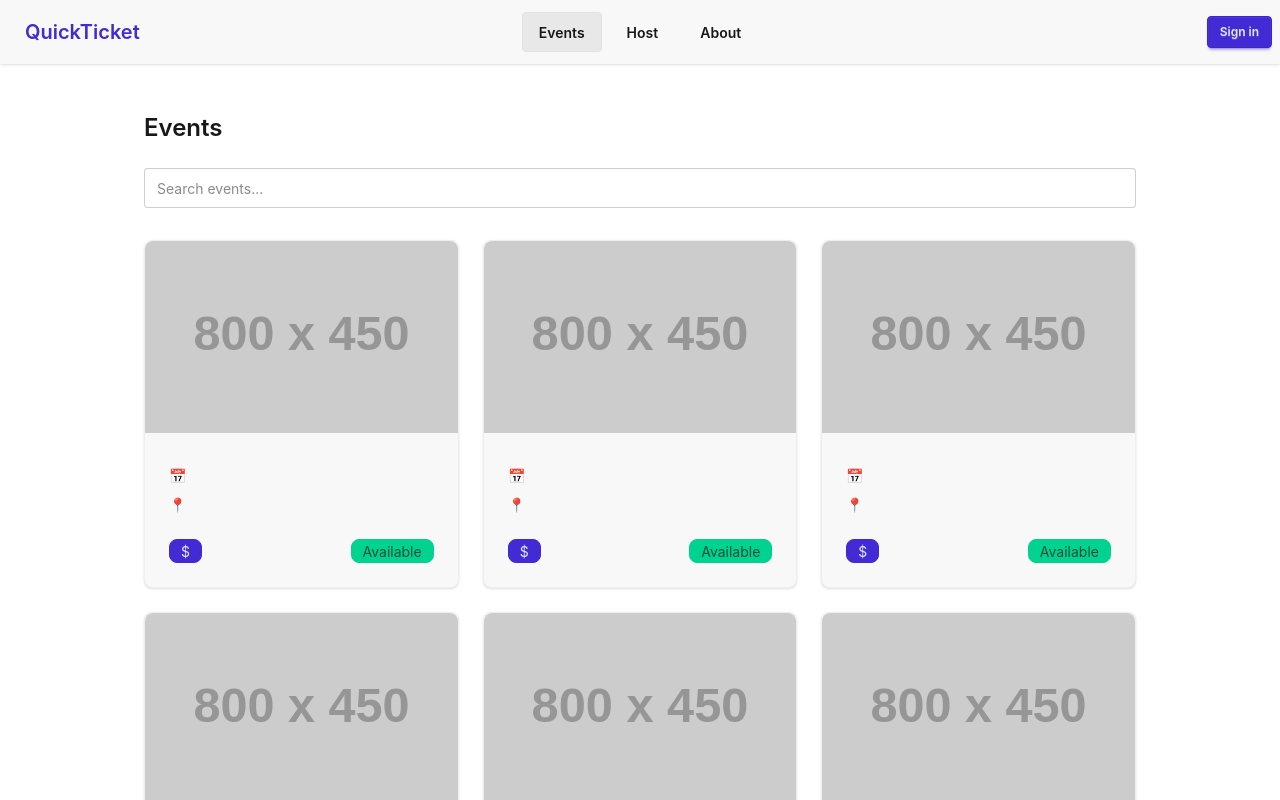
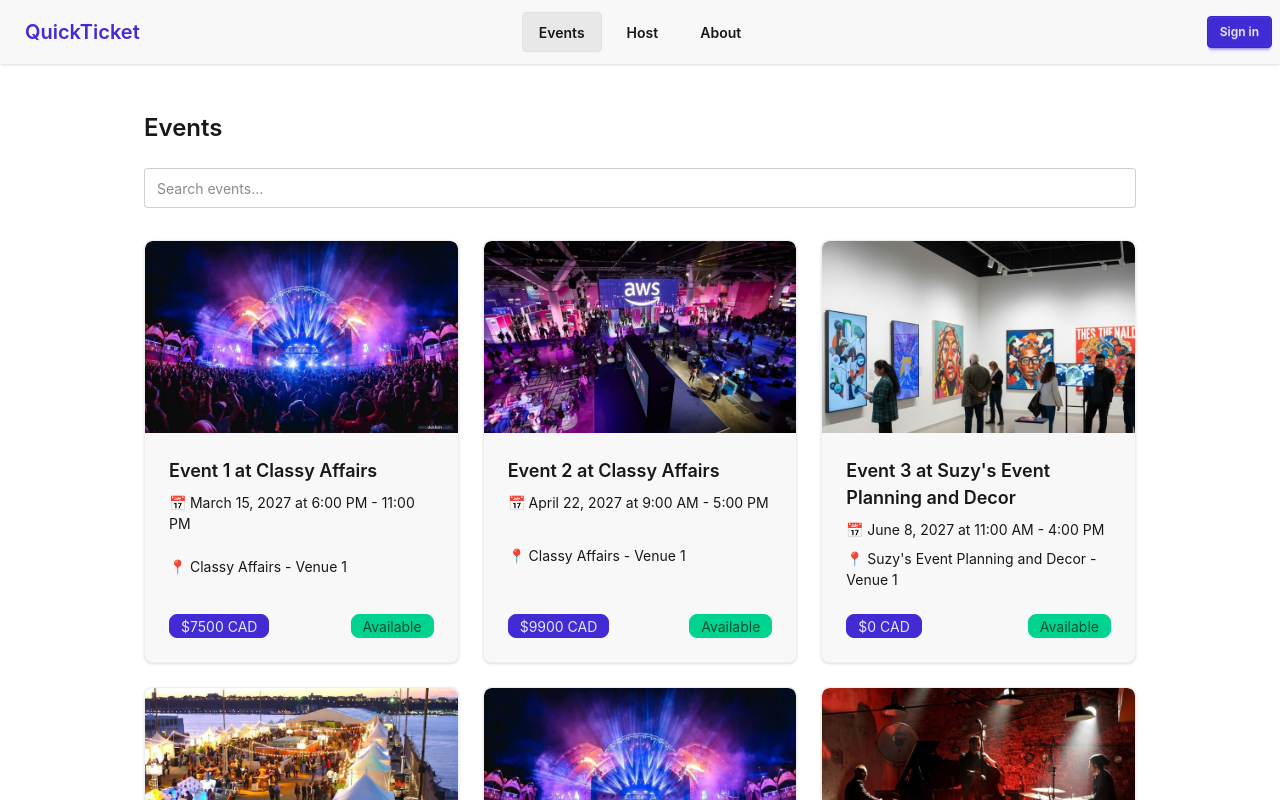
Before and after one commit to thegamecracks/quickticket, a React (Vite) app in the folder frontend/: page /events in a window 1280 px wide. Shown: the top 800 px of the page. Built offline with nearby package versions, Linux system fonts and the light colour scheme.

Commit message:
uses skeleton image and Event type instead of its own EventInfo type

```diff
--- a/frontend/src/components/EventCard.tsx
+++ b/frontend/src/components/EventCard.tsx
@@ -1,16 +1,10 @@
-
-export type EventInfo = {
-  id: number
-  title: string
-  date: string
-  location: string
-  price: number
-  imageUrl?: string
-  available?: boolean
-}
+import type { Event } from "../features/events/types"
+import { getMockTicketCount, getMockVenue } from "../lib/mocks"
+import SkeletonImage from "./SkeletonImage"
+import { calcDateLongTimeMediumRange } from "../lib/general"
 
 type EventCardProps = {
-  event: EventInfo
+  event: Event
 }
 
 export default function EventCard({ event }: EventCardProps) {
@@ -19,31 +13,30 @@ export default function EventCard({ event }: EventCardProps) {
 
       {/* Event image */}
       <figure>
-        <img
-          src={event.imageUrl ?? 'https://placehold.co/800x450/272c35/ffffff?text=QuickTicket+Event'}
-          alt={event.title}
+        <SkeletonImage
+          src={event.thumbnail_url ?? 'https://placehold.co/800x450/272c35/ffffff?text=QuickTicket+Event'}
+          alt={event.display_name}
           className="h-48 w-full object-cover"
-          loading="lazy"
         />
       </figure>
 
       <div className="card-body">
 
         {/* Event name */}
-        <h2 className="card-title">{event.title}</h2>
+        <h2 className="card-title">{event.display_name}</h2>
 
         {/* Event information */}
-        <p>📅 {event.date}</p>
-        <p>📍 {event.location}</p>
+        <p>📅 {calcDateLongTimeMediumRange(event.starts_at, event.ends_at)}</p>
+        <p>📍 {getMockVenue(event.venue_id)?.display_name}</p>
 
         {/* Price and availability */}
         <div className="mt-4 flex flex-wrap items-center justify-between gap-2">
 
           <span className="badge badge-primary">
-            ${event.price}
+            ${event.ticket_price.amount} {event.ticket_price.currency}
           </span>
 
-          {event.available !== false ? (
+          {event.max_attendees >= getMockTicketCount(event.id) !== false ? (
             <span className="badge badge-success">
               Available
             </span>
```
